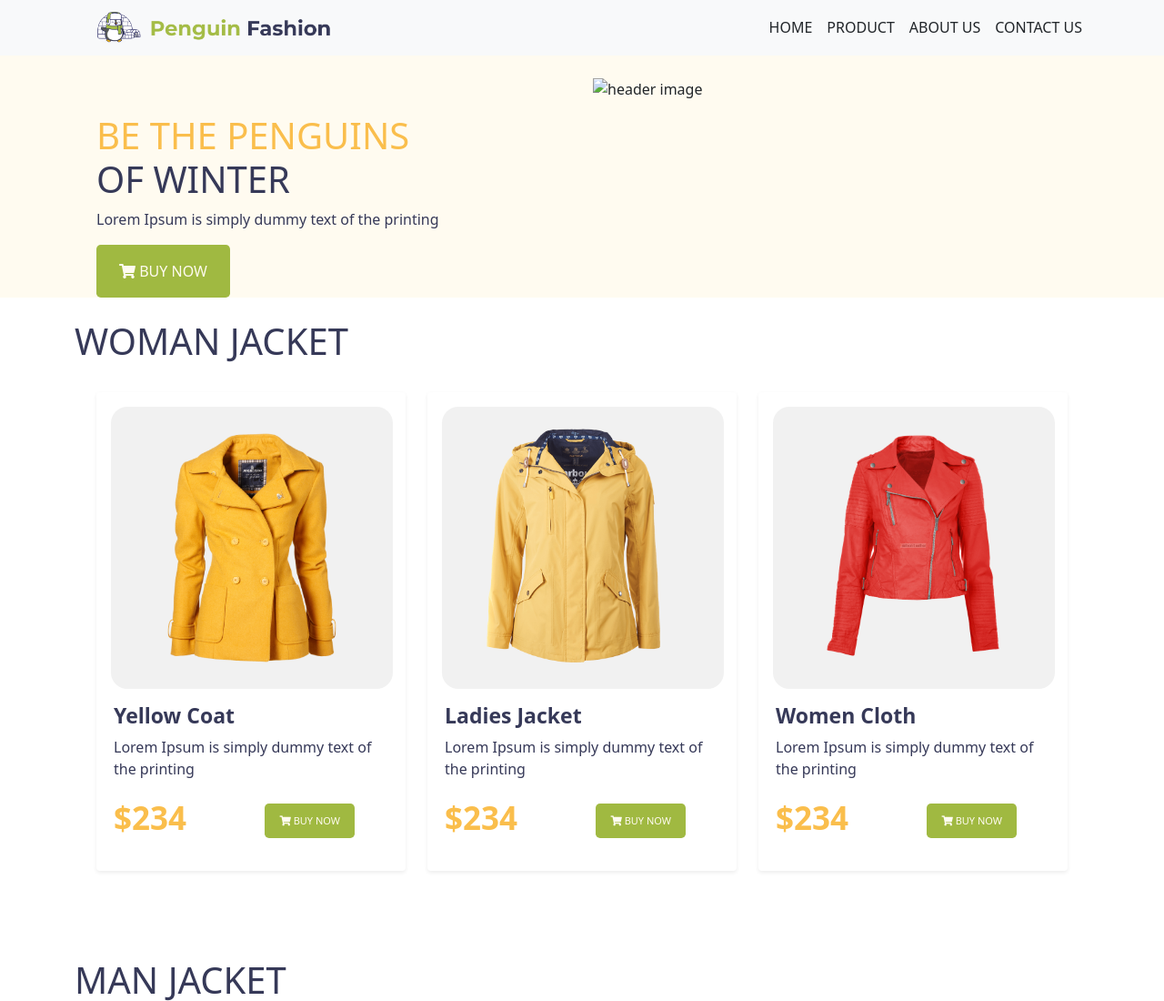
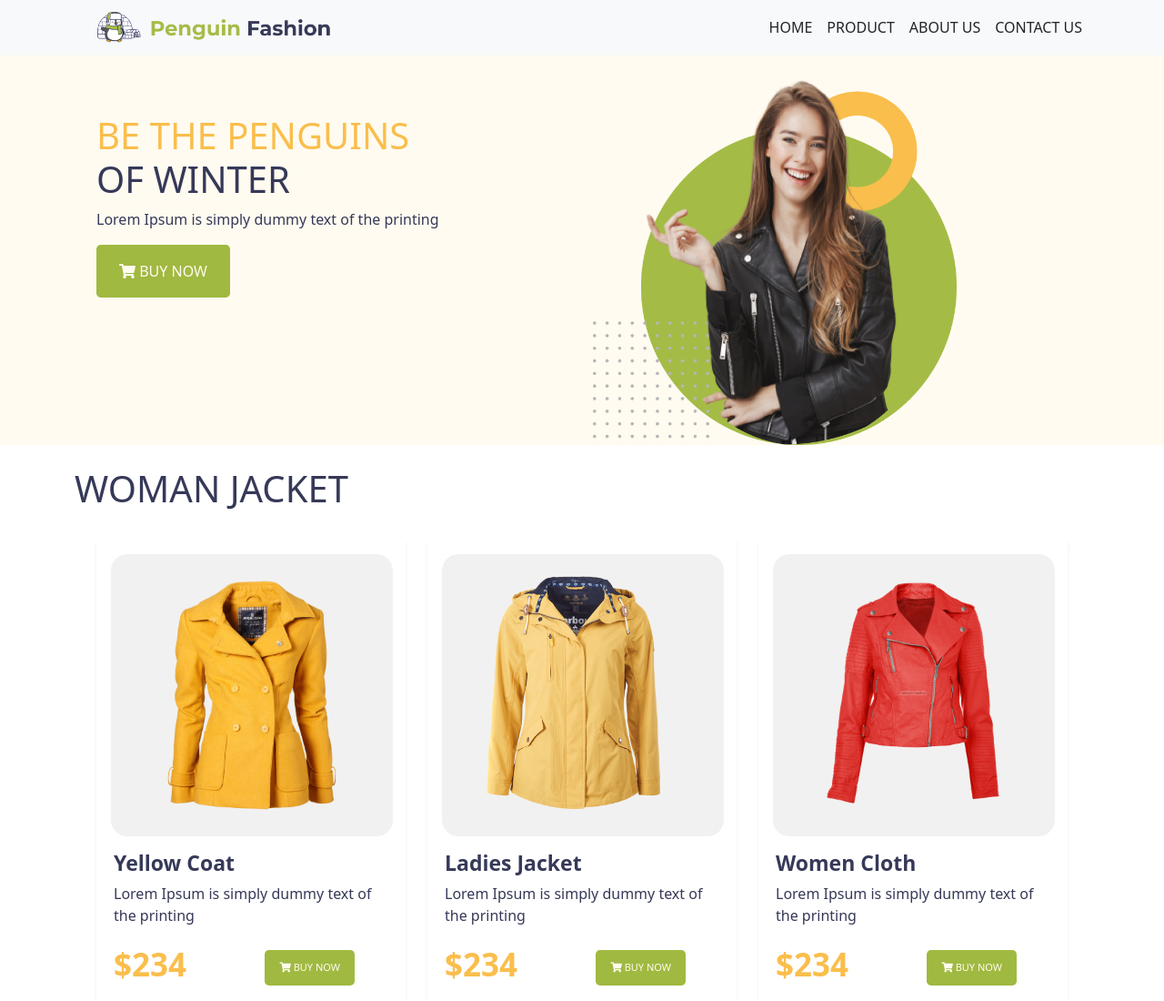
Before and after one commit to Shahed70/assignment2, a plain HTML site: page index.html in a window 1280 px wide. Shown: the top 1100 px of the page at 91% size. Drawn offline with nearby package versions, Linux system fonts and the light colour scheme; the site is published under a folder, as on GitHub Pages, so addresses that start at the root find nothing.

Commit message:
modified

```diff
--- a/index.html
+++ b/index.html
@@ -83,7 +83,7 @@
               <div class="header-image">
                 <img
                   class="img-fluid"
-                  src="/img/top-img.png"
+                  src="img/top-img.png"
                   alt="header image"
                 />
               </div>
```
